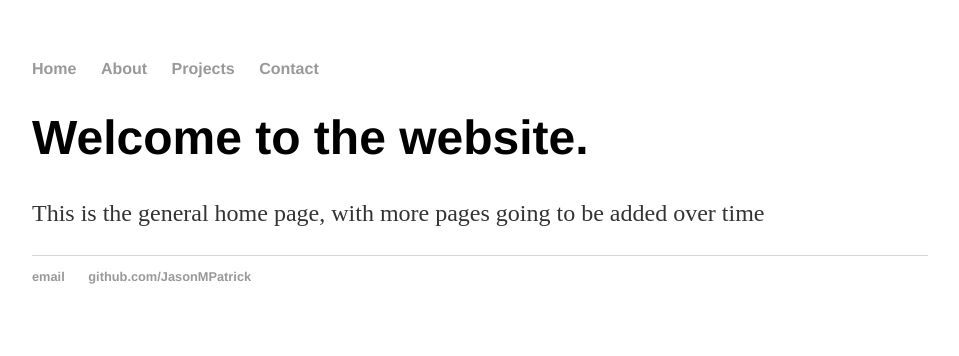
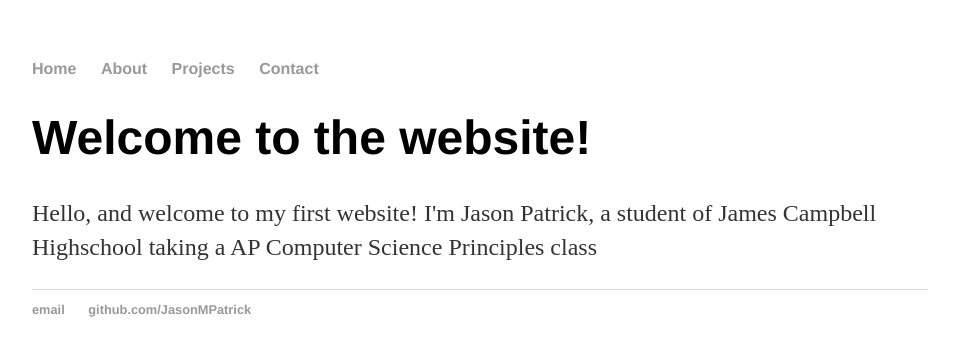
Before and after one commit to JasonMPatrick/JasonMPatrick.github.io, a Jekyll site: the page built from index.html, in a window 1280 px wide. Shown: the top 356 px of the page, without its empty margins (160-1119 px from the left). Built offline with Jekyll 4.4.1, drawn with Linux system fonts in a browser that asks for light colours.

Commit message:
Update index.html

```diff
--- a/index.html
+++ b/index.html
@@ -3,5 +3,5 @@ layout: default
 title: Jason's Online Portfolio
 ---
 <div class="blurb">
-	<h1>Welcome to the website.</h1>
-	<p> This is the general home page, with more pages going to be added over time </p>
+	<h1>Welcome to the website!</h1>
+	<p> Hello, and welcome to my first website! I'm Jason Patrick, a student of James Campbell Highschool taking a AP Computer Science Principles class </p>
```
